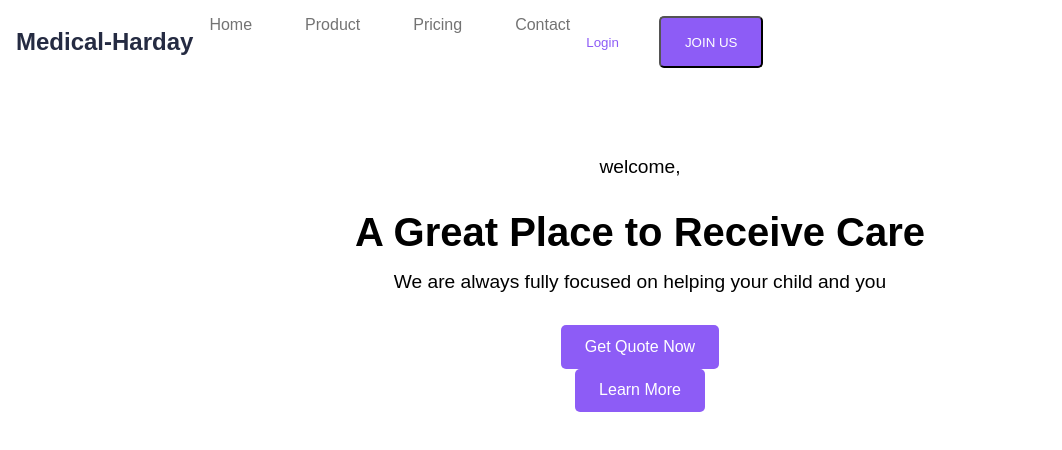
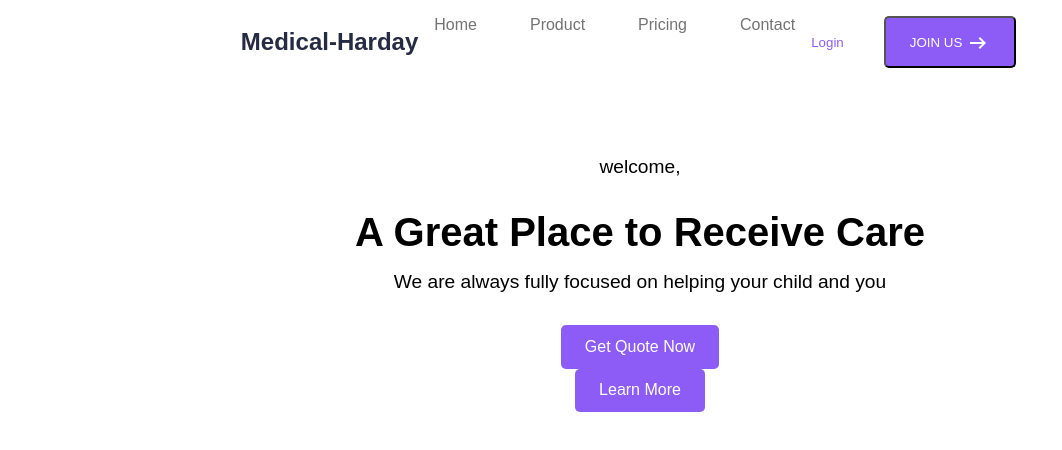
Before and after one commit to athulkrishna143/PROJECT-7, a plain HTML site: page index.html in a window 1280 px wide. Shown: the whole page, without its empty margins (0-1062 px from the left). Drawn offline with nearby package versions, Linux system fonts and the light colour scheme.

Commit message:
changed arrow

```diff
--- a/index.html
+++ b/index.html
@@ -4,6 +4,7 @@
     <meta charset="UTF-8">
     <meta name="viewport" content="width=device-width, initial-scale=1.0">
   <link rel="stylesheet" href="style.css">
+  <link rel="stylesheet" href="https://fonts.googleapis.com/css2?family=Material+Symbols+Outlined:opsz,wght,FILL,GRAD@20..48,100..700,0..1,-50..200&icon_names=arrow_right_alt" />
     <title>PROJECT-7</title>
 
 </head>
@@ -20,7 +21,10 @@
             </ul>
             <ul class="nav-auth">
             <button class="login">Login</button>
-            <button class="join">JOIN US </button>
+
+            <button class="join">JOIN US <span class="material-symbols-outlined">arrow_right_alt</span>
+            </button>
+
             </ul>
         </nav>
     </header>
--- a/style.css
+++ b/style.css
@@ -22,6 +22,8 @@
         .container {
             display: flex;
              max-width: max-content;
+             margin: auto;
+             width: 80%;
 
 
         }
@@ -101,6 +103,12 @@
 
         }
 
+        .material-symbols-outlined{
+
+    vertical-align: middle;
+
+}
+
         /* Hero Section */
         .hero {
             background-color:var(--white-color);
```
